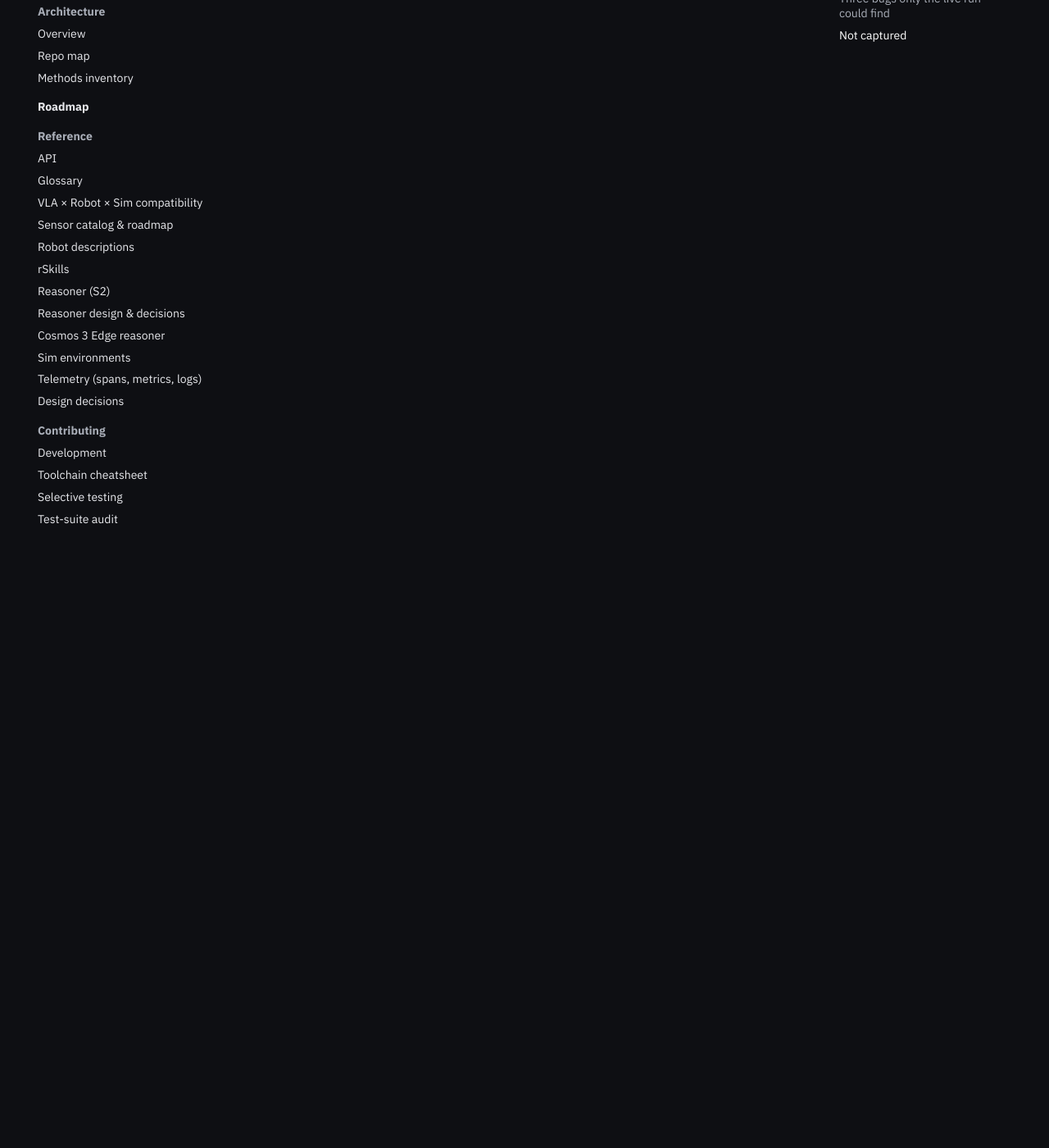
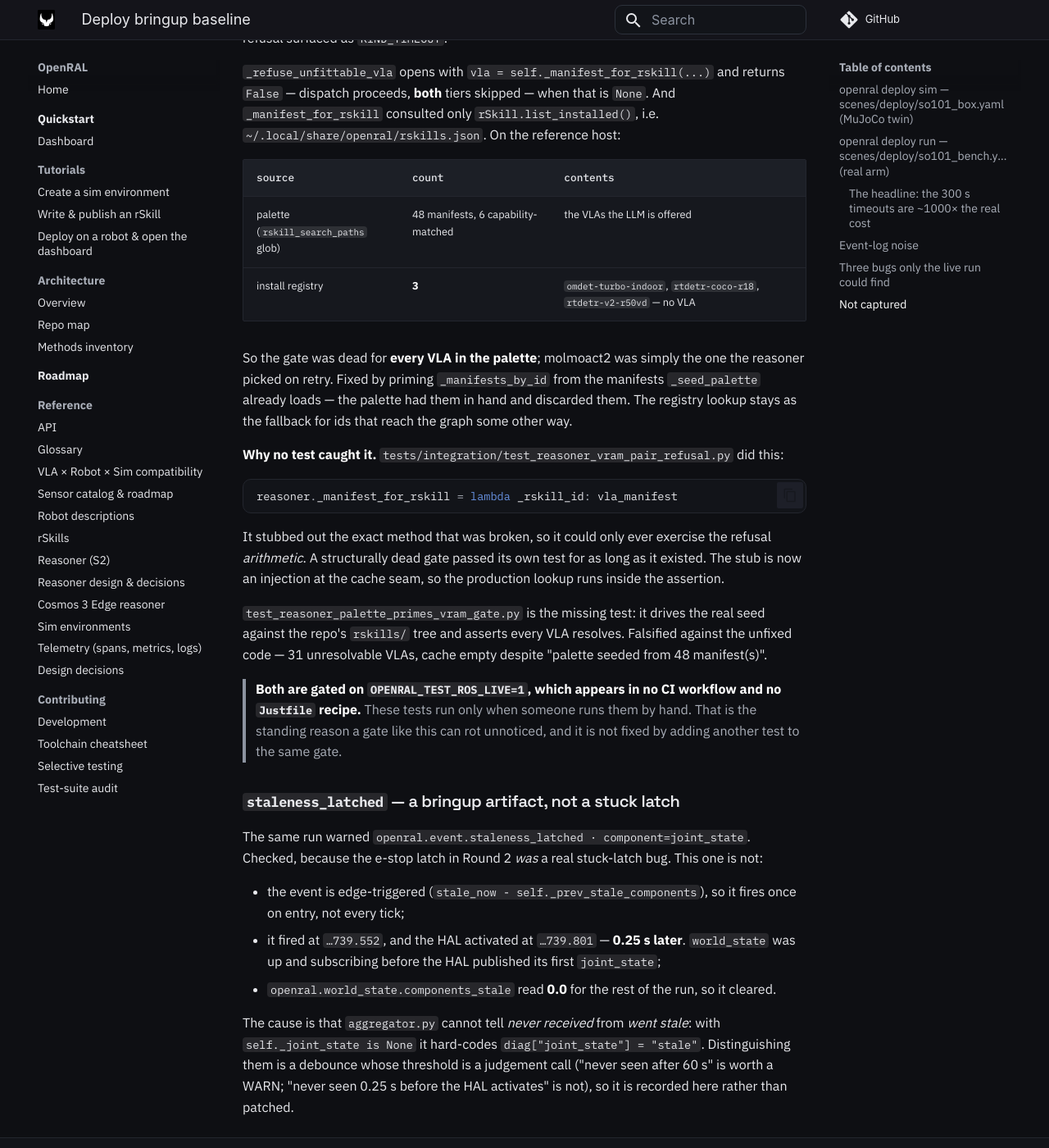
Before and after one commit to OpenRAL/openral, an MkDocs documentation site: the page built from docs/perf/deploy-baseline.md, in a window 1280 px wide and 1400 px high, scrolled down 10141 px. Shown: the whole window at 82% size. Built offline with MkDocs 1.6.1 and Material for MkDocs 9.7.7, drawn with Linux system fonts in a browser that asks for light colours; comment, search, counter and statistics services are not loaded; some of the changed text lies outside the part shown.

Commit message:
fix(reasoner): the VRAM pre-dispatch gate was dead for every VLA
`_refuse_unfittable_vla` returns False — dispatch proceeds, both tiers skipped
— when `_manifest_for_rskill` yields None, and that lookup consulted only
`rSkill.list_installed()` (~/.local/share/openral/rskills.json). A palette
seeded from `rskill_search_paths` never populates that registry: on the
reference host the palette carried 48 manifests (6 capability-matched) while
the registry held 3 detector skills and no VLA at all. The gate was therefore
dead for every VLA in the palette.

Observed live on the real SO-101: the CLI preflight printed that
`molmoact2-multi-so101-nf4` (4.0 GB + 5.5 GB reward on an 8 GB card) "will be
refused at dispatch"; the reasoner dispatched it anyway, the runner loaded its
processor, and the goal was cancelled at the 20 s patience ceiling as
KIND_TIMEOUT. A VRAM refusal reported as a timeout.

Fix: prime `_manifests_by_id` from the manifests `_seed_palette` already loads
— it had them in hand and discarded them. The registry lookup stays as the
fallback for ids that reach the graph some other way.

Why no test caught it: test_reasoner_vram_pair_refusal.py monkeypatched
`_manifest_for_rskill` itself, so it could only exercise the refusal
arithmetic; a structurally dead gate passed it. That stub is now an injection
at the cache seam so the production lookup runs inside the assertion, and
test_reasoner_palette_primes_vram_gate.py drives the real seed and asserts
every palette VLA resolves.

How tested: both live-ROS tests pass (3 passed); the new one falsified against
the unfixed code — 31 unresolvable VLAs with an empty cache despite "palette
seeded from 48 manifest(s)". mypy --strict -p openral_reasoner clean.

Note: both tests are gated on OPENRAL_TEST_ROS_LIVE=1, which appears in no CI
workflow and no Justfile recipe — see docs/perf/deploy-baseline.md.

Co-Authored-By: Claude Opus 5 (1M context) <noreply@anthropic.com>
Claude-Session: https://claude.ai/code/session_01NsYPKeTw2Lc1N5X1uj4cFi
Signed-off-by: Adrian Llopart <adrianllopart@gmail.com>

````diff
--- a/docs/perf/deploy-baseline.md
+++ b/docs/perf/deploy-baseline.md
@@ -384,3 +384,74 @@ transient, provider-side, retry-in-a-minute condition.
 `describe_image`, and surfaces `response.error`. Unit-tested; the live rerun
 did not reproduce the upstream failure, so the guard itself is not
 live-exercised.
+
+### The VRAM pre-dispatch gate was dead for every VLA
+
+The Round-3 log carried `skill_failure · timeout after 20s patience ceiling
+(OpenRAL/rskill-molmoact2-multi-so101-nf4)` — for a skill the CLI preflight had
+already named:
+
+> `molmoact2-multi-so101-nf4` … 9.50 GB + 0.50 GB margin exceeds GPU VRAM
+> 7.61 GB … **will be refused at dispatch**
+
+It was not refused. The runner loaded its processor (`MolmoAct2Processor`,
+`rope_config_validation` in the log) and burned the full 20 s patience ceiling,
+so a VRAM refusal surfaced as `KIND_TIMEOUT`.
+
+`_refuse_unfittable_vla` opens with `vla = self._manifest_for_rskill(...)` and
+returns `False` — dispatch proceeds, **both** tiers skipped — when that is
+`None`. And `_manifest_for_rskill` consulted only `rSkill.list_installed()`,
+i.e. `~/.local/share/openral/rskills.json`. On the reference host:
+
+| source | count | contents |
+|---|---|---|
+| palette (`rskill_search_paths` glob) | 48 manifests, 6 capability-matched | the VLAs the LLM is offered |
+| install registry | **3** | `omdet-turbo-indoor`, `rtdetr-coco-r18`, `rtdetr-v2-r50vd` — no VLA |
+
+So the gate was dead for **every VLA in the palette**; molmoact2 was simply the
+one the reasoner picked on retry. Fixed by priming `_manifests_by_id` from the
+manifests `_seed_palette` already loads — the palette had them in hand and
+discarded them. The registry lookup stays as the fallback for ids that reach
+the graph some other way.
+
+**Why no test caught it.** `tests/integration/test_reasoner_vram_pair_refusal.py`
+did this:
+
+```python
+reasoner._manifest_for_rskill = lambda _rskill_id: vla_manifest
+```
+
+It stubbed out the exact method that was broken, so it could only ever exercise
+the refusal *arithmetic*. A structurally dead gate passed its own test for as
+long as it existed. The stub is now an injection at the cache seam, so the
+production lookup runs inside the assertion.
+
+`test_reasoner_palette_primes_vram_gate.py` is the missing test: it drives the
+real seed against the repo's `rskills/` tree and asserts every VLA resolves.
+Falsified against the unfixed code — 31 unresolvable VLAs, cache empty despite
+"palette seeded from 48 manifest(s)".
+
+> **Both are gated on `OPENRAL_TEST_ROS_LIVE=1`, which appears in no CI
+> workflow and no `Justfile` recipe.** These tests run only when someone runs
+> them by hand. That is the standing reason a gate like this can rot unnoticed,
+> and it is not fixed by adding another test to the same gate.
+
+### `staleness_latched` — a bringup artifact, not a stuck latch
+
+The same run warned `openral.event.staleness_latched · component=joint_state`.
+Checked, because the e-stop latch in Round 2 *was* a real stuck-latch bug. This
+one is not:
+
+* the event is edge-triggered (`stale_now - self._prev_stale_components`), so it
+  fires once on entry, not every tick;
+* it fired at `…739.552`, and the HAL activated at `…739.801` — **0.25 s
+  later**. `world_state` was up and subscribing before the HAL published its
+  first `joint_state`;
+* `openral.world_state.components_stale` read **0.0** for the rest of the run,
+  so it cleared.
+
+The cause is that `aggregator.py` cannot tell *never received* from *went
+stale*: with `self._joint_state is None` it hard-codes `diag["joint_state"] =
+"stale"`. Distinguishing them is a debounce whose threshold is a judgement call
+("never seen after 60 s" is worth a WARN; "never seen 0.25 s before the HAL
+activates" is not), so it is recorded here rather than patched.
````
Also changed, not shown: rskills/rskill-smolvla-so101-eraser_place-bf16/README.md (+30 -16 lines), rskills/rskill-smolvla-so101-eraser_place-bf16/SKILL.md (+1 -1 lines), 5 other files.
